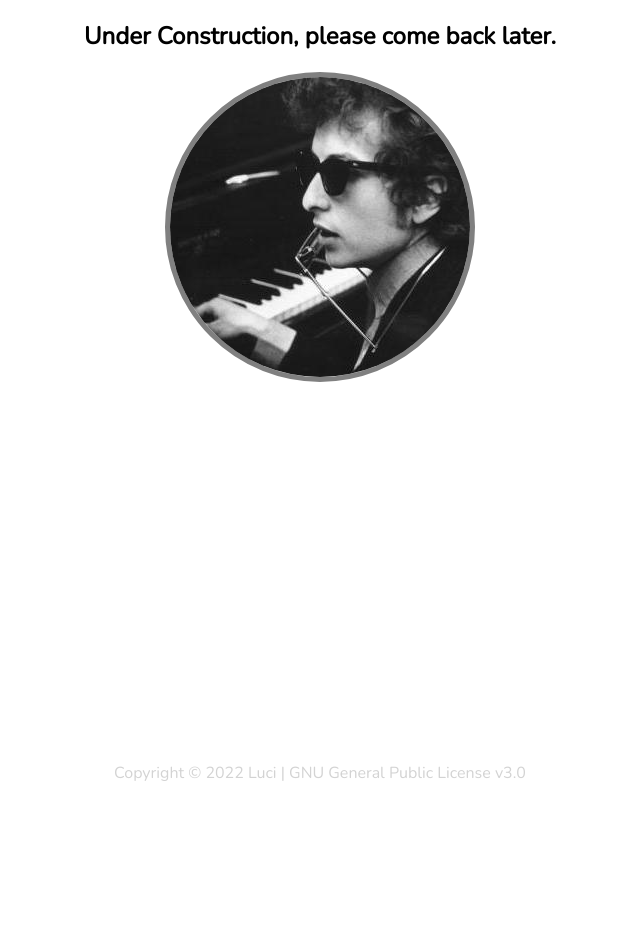
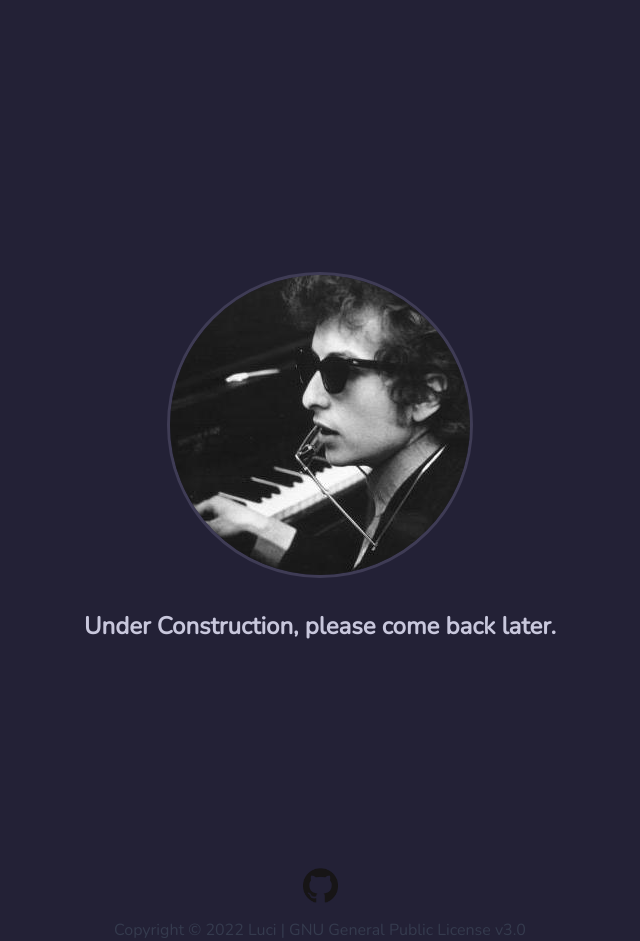
Before and after one commit to luci-tired/luci-tired.github.io, a plain HTML site: page index.html in a window 1280 px wide. Shown: the whole page, without its empty margins (320-960 px from the left). Before the commit the page ends 800 px from the top, so only its background shows below. Drawn offline with nearby package versions, Linux system fonts and the light colour scheme.

Commit message:
styling + github link

```diff
--- a/assets/css/styles.css
+++ b/assets/css/styles.css
@@ -1,24 +1,40 @@
 .title
 {
+    position: relative;
+    top: 590px;
     text-align: center;
     font-family: "Nunito", sans-serif;
+    color: #C8C7DC;
 }
 .pfp
 {
+    position: relative;
+    top: 200px;
     display: block;
     margin-left: auto;
     margin-right: auto;
     border-radius: 50%;
-    border: 5px solid grey;
+    border: 3px solid #3F3C55;
 }
 .footer
 {
-   position: fixed;
-   left: 0;
-   bottom: 0;
+   position: relative;
+   top: 490px;
    width: 100%;
-   background-color: white;
-   color: lightgray;
+   background-color: transparent;
+   color: #353B4E;
    font-family: "Nunito", sans-serif;
    text-align: center;
 }
+.git
+{
+    position: relative;
+    top: 490px;
+    display: block;
+    margin-left: auto;
+    margin-right: auto;
+}
+body
+{
+    background-color: #232136;
+}
--- a/index.html
+++ b/index.html
@@ -9,6 +9,11 @@
     <body>
         <h2 class="title">Under Construction, please come back later.</h2>
         <img class="pfp" src="assets/img/pfp.jpeg" width="300" height="300">
+
+            <a href="https://github.com/luci-tired">
+                <img class="git" src="assets/img/gitmark.png" width="35" height="35">
+            </a>
+
             <div class="footer">
                 <p>Copyright &copy;	2022  Luci | GNU General Public License v3.0</p>
             </div>
```
Also changed, not shown: assets/img/gitmark.png (added).
